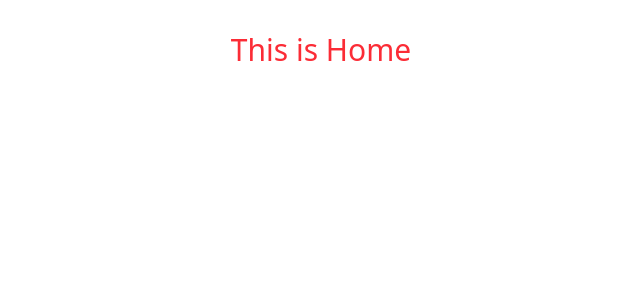
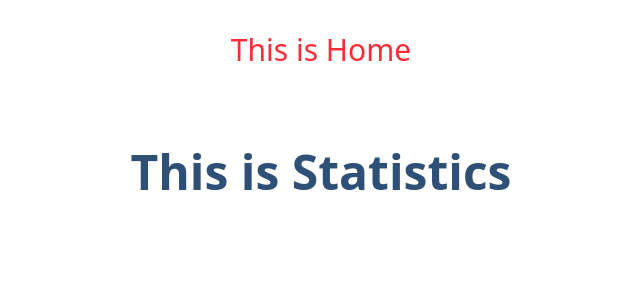
Before and after one commit to AsadEducation/Brainiacs-Team-Collaboration, a React (Vite) app: page / in a window 1280 px wide. Shown: the top 300 px of the page, without its empty margins (319-959 px from the left). Built offline with nearby package versions, Linux system fonts and the light colour scheme.

Commit message:
theme customization setup

```diff
--- a/index.html
+++ b/index.html
@@ -1,6 +1,19 @@
 <!DOCTYPE html>
-<html lang="en" data-theme="light">
+<html lang="en" data-theme="myCustomTheme">
   <head>
+    <style>
+      [data-theme="myCustomTheme"] {
+        --color-primary: #2E5077; /* Custom primary */
+        --color-secondary: #4DA1A9; /* Custom secondary */
+        --color-accent: #79D7BE; /*custom accent*/
+        /* --neutral: #3D4451;
+        --base-100: #FFFFFF;
+        --info: #3ABFF8;
+        --success: #22C55E;
+        --warning: #FACC15;
+        --error: #EF4444; */
+      }
+    </style>
     <meta charset="UTF-8" />
     <link rel="icon" type="image/svg+xml" href="/vite.svg" />
     <meta name="viewport" content="width=device-width, initial-scale=1.0" />
--- a/src/index.css
+++ b/src/index.css
@@ -1,2 +1,4 @@
 @import "tailwindcss";
-@plugin "daisyui";
+@plugin "daisyui"{
+    themes: myCustomTheme;
+  }
--- a/src/pages/Home/Home.jsx
+++ b/src/pages/Home/Home.jsx
@@ -1,9 +1,11 @@
+import Statistics from "./Statistics/Statistics";
 
 
 const Home = () => {
     return (
         <div>
             <h2 className="text-3xl text-red-500">This is Home</h2>
+            <Statistics></Statistics>
         </div>
     );
 };
--- /dev/null
+++ b/src/pages/Home/Statistics/Statistics.jsx
@@ -0,0 +1,12 @@
+import React from 'react';
+
+const Statistics = () => {
+    return (
+        <div className='mt-20'>
+           <h1 className='text-primary font-bold text-5xl'> This is Statistics</h1>
+
+        </div>
+    );
+};
+
+export default Statistics;
```
